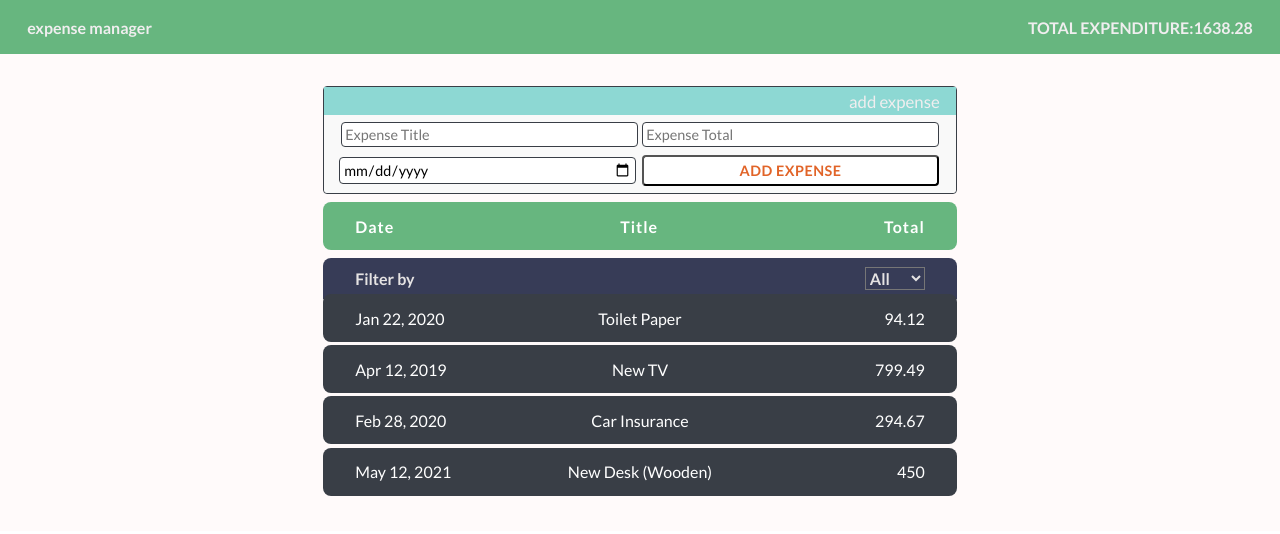
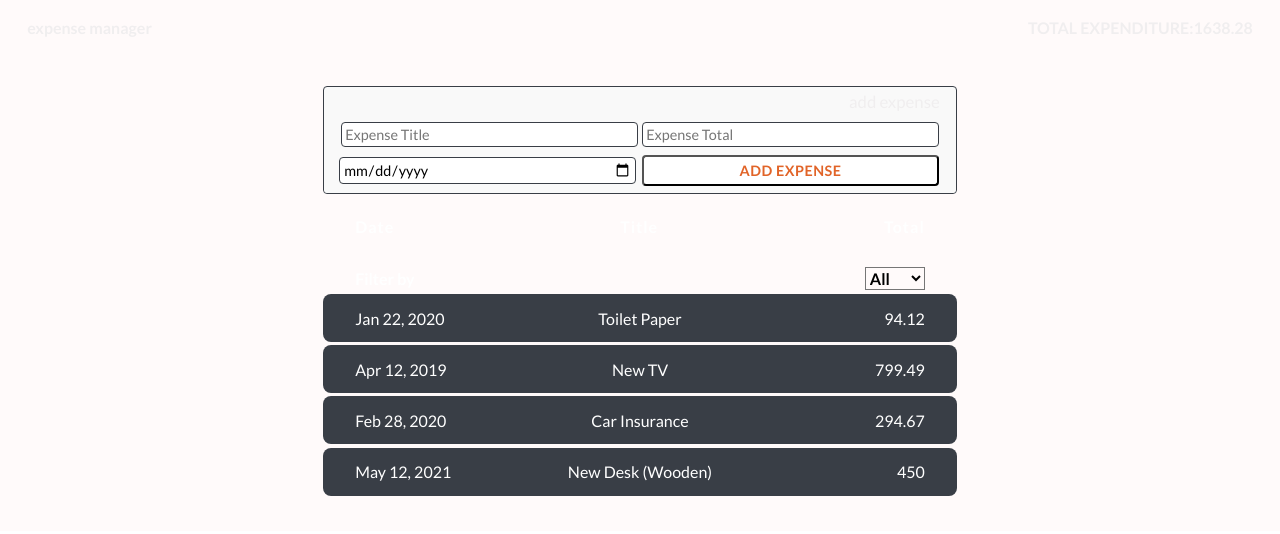
Before and after one commit to mankirats/Expense-Manager, a React (Create React App) app: page / in a window 1280 px wide. Shown: the top 534 px of the page. Built offline with nearby package versions, Linux system fonts and the light colour scheme.

Commit message:
Colorpalette changes

```diff
--- a/src/Components/colorPalette.js
+++ b/src/Components/colorPalette.js
@@ -1,6 +1,11 @@
 export const colorPalette = {
-    primary: "#E5E3E3",
-    sixty: "#8DD8D3",
-    thirty: "#67B67F",
-    ten: "#373C57",
+    color1: "#122629",
+    // dark blue
+    color2: "#F7645A",
+    // orange
+    color3: "#FCEF00",
+    // light blue
+    color4: "#7154E4",
+    // Yellow
+    color5: "#FFFFFF",
 };
```
